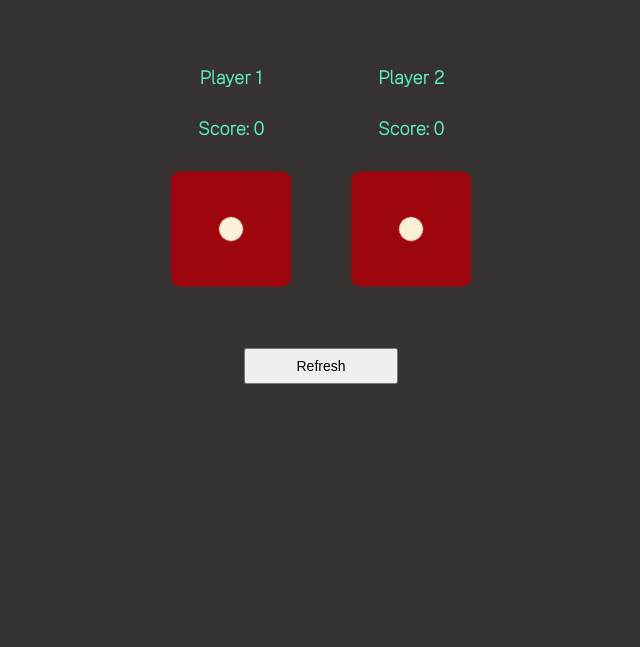
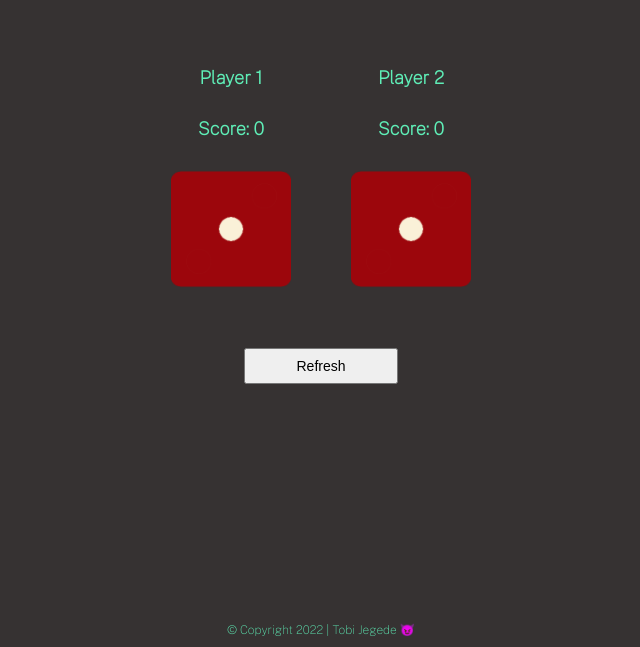
Before and after one commit to Tobylarry/rollTheDice, a plain HTML site: page index.html in a window 1280 px wide. Shown: the part 153-800 px from the top of the page, without its empty margins (319-959 px from the left). Drawn offline with nearby package versions, Linux system fonts and the light colour scheme.

Commit message:
Update index.html

```diff
--- a/index.html
+++ b/index.html
@@ -29,6 +29,10 @@
                   <input type="submit" onclick="check()" value="Refresh" />
             </div>
 
+            <footer>
+                &copy; Copyright 2022 | Tobi Jegede 😈
+            </footer>
+
     </div>
 
     <script async src="./index.js"></script>
```
